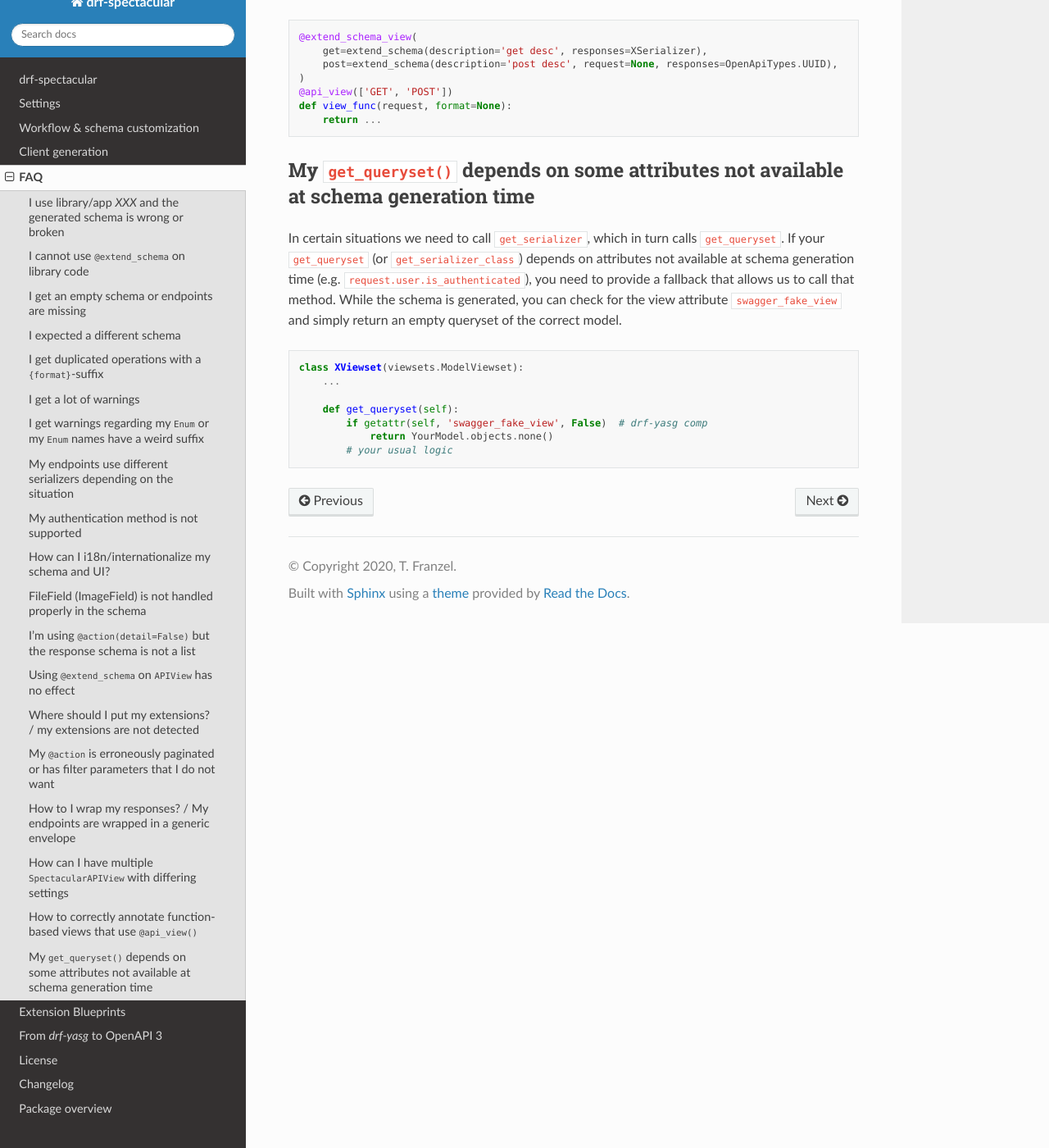
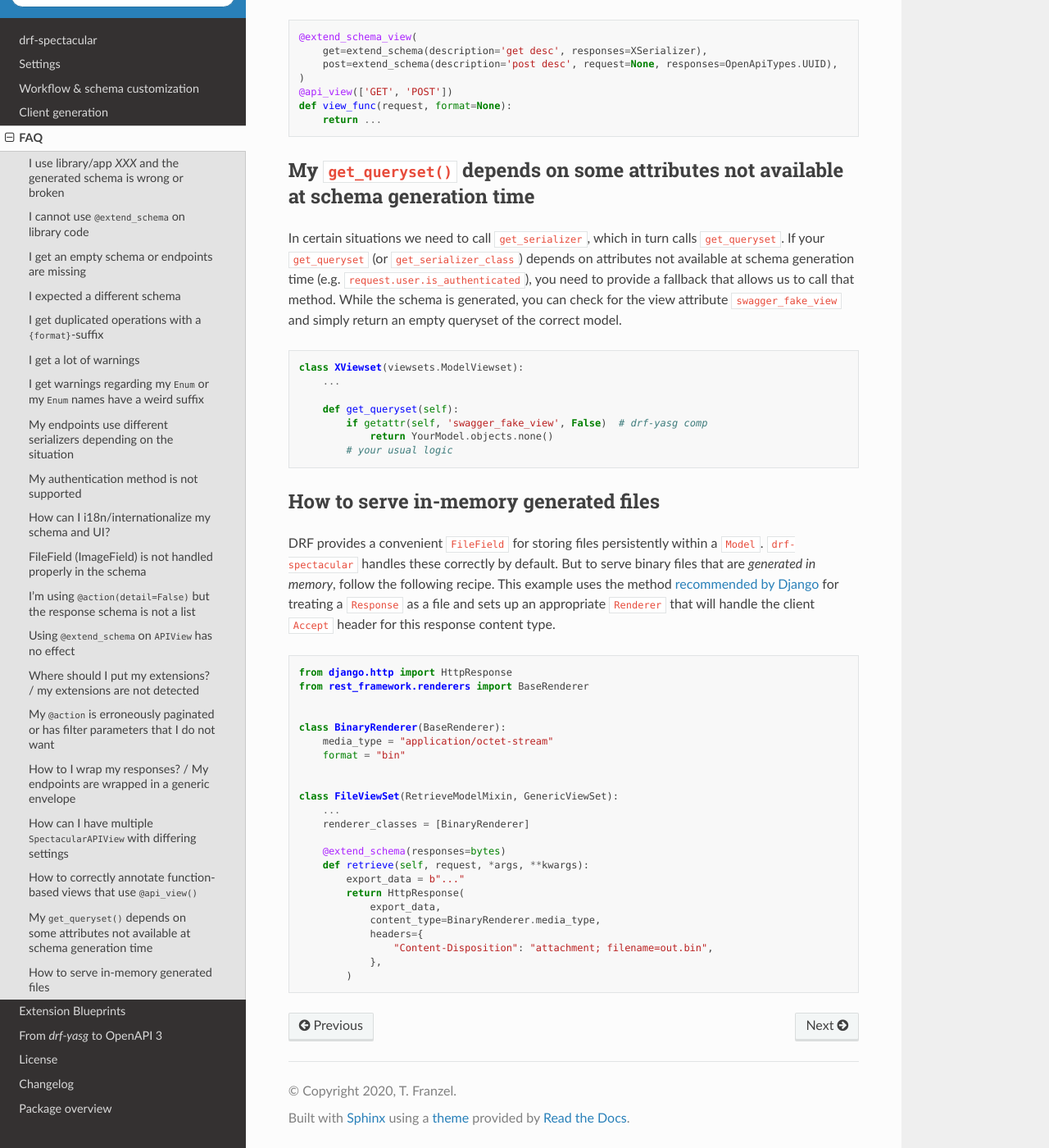
Before and after one commit to tfranzel/drf-spectacular, a Sphinx documentation site: the page built from docs/faq.rst, in a window 1280 px wide and 1400 px high, scrolled down 6372 px. Shown: the whole window at 82% size. Built offline with Sphinx 7.4.7 and the Read the Docs theme 2.0.0, drawn with Linux system fonts in a browser that asks for light colours; some of the changed text lies outside the part shown.

Commit message:
Add FAQ entry for how to serve in-memory generated files

```diff
--- a/docs/faq.rst
+++ b/docs/faq.rst
@@ -324,3 +324,40 @@ attribute ``swagger_fake_view`` and simply return an empty queryset of the corre
             if getattr(self, 'swagger_fake_view', False)  # drf-yasg comp
                 return YourModel.objects.none()
             # your usual logic
+
+
+How to serve in-memory generated files
+--------------------------------------
+
+DRF provides a convenient ``FileField`` for storing files persistently within a ``Model``.
+``drf-spectacular`` handles these correctly by default. But to serve binary files that are
+*generated in memory*, follow the following recipe. This example uses the method
+`recommended by Django <https://docs.djangoproject.com/en/4.0/ref/request-response/#telling-the-browser-to-treat-the-response-as-a-file-attachment>`_
+for treating a ``Response`` as a file and sets up an appropriate ``Renderer`` that will handle the
+client ``Accept`` header for this response content type.
+
+.. code-block:: python
+
+    from django.http import HttpResponse
+    from rest_framework.renderers import BaseRenderer
+
+
+    class BinaryRenderer(BaseRenderer):
+        media_type = "application/octet-stream"
+        format = "bin"
+
+
+    class FileViewSet(RetrieveModelMixin, GenericViewSet):
+        ...
+        renderer_classes = [BinaryRenderer]
+
+        @extend_schema(responses=bytes)
+        def retrieve(self, request, *args, **kwargs):
+            export_data = b"..."
+            return HttpResponse(
+                export_data,
+                content_type=BinaryRenderer.media_type,
+                headers={
+                    "Content-Disposition": "attachment; filename=out.bin",
+                },
+            )
```
Also changed, not shown: other parts of docs/faq.rst (+1 -1 lines).
